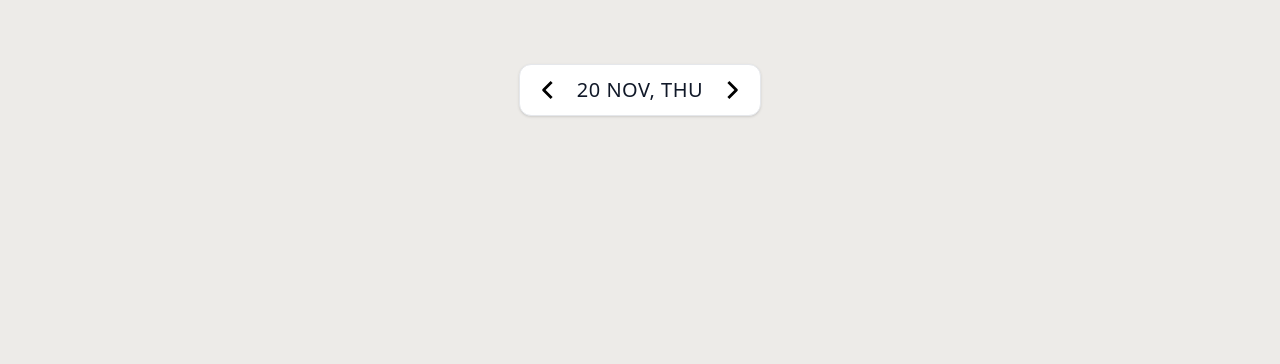
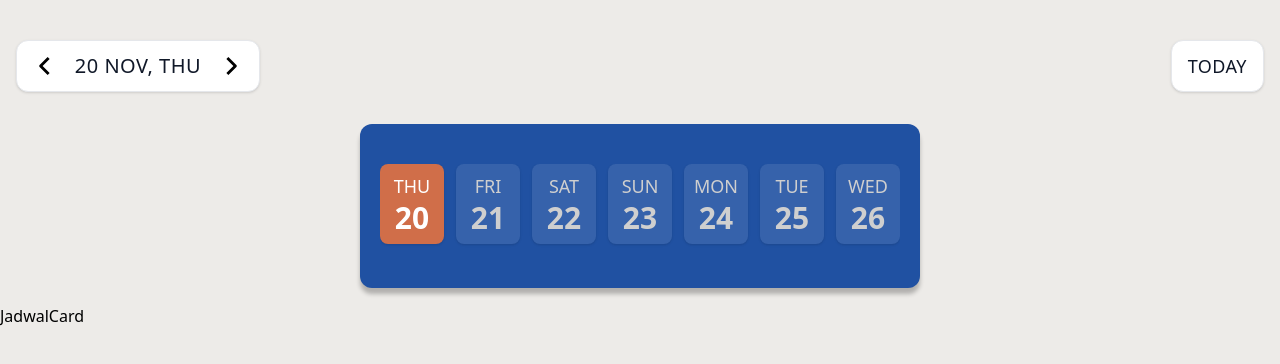
Before and after one commit to FaizYanuar/info-kelas-app, a Next.js app: page / in a window 1280 px wide. Shown: the top 364 px of the page. Built offline with nearby package versions, Linux system fonts and the light colour scheme.

Commit message:
feat: update bagian tanggal di home

```diff
--- a/app/components/homepage/home_page.tsx
+++ b/app/components/homepage/home_page.tsx
@@ -1,12 +1,13 @@
 import React from 'react'
 import Tanggal from './tanggal'
+import JadwalCard from './jadwal'
 
 export default function Homepage() {
   return (
     <div className='bg-[#EDEBE8] h-screen'>
 
     <Tanggal/>
-
+    <JadwalCard/>
     </div>
   )
 }
--- /dev/null
+++ b/app/components/homepage/jadwal.tsx
@@ -0,0 +1,7 @@
+import React from 'react'
+
+export default function JadwalCard() {
+  return (
+    <div>JadwalCard</div>
+  )
+}
--- a/app/components/homepage/tanggal.tsx
+++ b/app/components/homepage/tanggal.tsx
@@ -1,22 +1,78 @@
-import React from 'react'
+"use client"
+import React, { useState } from 'react';
 
+// Helper: Format tanggal pill atas (e.g., "16 NOV, SUN")
 const formatDisplayDate = (date: Date) => {
     const month = date.toLocaleDateString('en-GB', { month: 'short' }).toUpperCase();
     const weekday = date.toLocaleDateString('en-US', { weekday: 'short' }).toUpperCase();
     const day = date.getDate();
-
     return `${day} ${month}, ${weekday}`;
 }
 
+// Helper: Buat array 7 hari ke depan, mulai dari 'baseDate'
+const getWeekDays = (baseDate: Date) => {
+    const days = [];
+    for (let i = 0; i < 7; i++) {
+        const date = new Date(baseDate);
+        date.setDate(baseDate.getDate() + i);
+        days.push({
+            key: date.toISOString(),
+            day: date.toLocaleDateString('en-US', { weekday: 'short' }).toUpperCase(),
+            date: date.getDate(),
+            fullDate: date,
+        });
+    }
+    return days;
+};
+
+// Helper: Cek jika 2 tanggal adalah hari yang sama
+const isSameDay = (d1: Date, d2: Date) => {
+    return d1.toDateString() === d2.toDateString();
+};
+
+
 export default function Tanggal() {
-    const today = new Date();
 
-    const formattedDate = formatDisplayDate(today);
+    // State utama untuk tanggal yang sedang aktif
+    const [currentDate, setCurrentDate] = useState(new Date());
+
+    // Handler: Mundur 1 hari
+    const handlePrevDay = () => {
+        setCurrentDate(prevDate => {
+            const prev = new Date(prevDate);
+            prev.setDate(prev.getDate() - 1);
+            return prev;
+        });
+    };
+
+    // Handler: Maju 1 hari
+    const handleNextDay = () => {
+        setCurrentDate(prevDate => {
+            const next = new Date(prevDate);
+            next.setDate(next.getDate() + 1);
+            return next;
+        });
+    };
+
+    const handleGoToday = () => {
+        setCurrentDate(new Date());
+    };
+
+    // Format tanggal untuk pill atas (berdasarkan state)
+    const formattedDate = formatDisplayDate(currentDate);
+
+    // Hitung ulang 7 hari (berdasarkan state)
+    // Ini membuat slider "bergeser"
+    const weekDays = getWeekDays(currentDate);
+
     return (
+        <div>
+            {/* --- PILL ATAS --- */}
             <div className="flex justify-center p-4">
-            <div className=" mt-12 inline-flex items-center gap-4 py-1 px-4 bg-white rounded-xl shadow-sm  border border-gray-200">
-
-                <button className="p-1 rounded-full hover:bg-gray-100 transition-colors">
+                <div className=" mt-6 flex justify-between w-screen">
+                    <div className='inline-flex items-center gap-2 py-1 px-4 bg-white rounded-xl shadow-sm  border border-gray-200'>
+                        {/* Tombol "Prev" */}
+                        <button onClick={handlePrevDay} className="p-1 rounded-full hover:bg-gray-100 transition-colors">
                             <svg xmlns="http://www.w3.org/2000/svg" width="17" height="34" viewBox="0 0 12 24">
                                 <g transform="rotate(180 6 12)">
                                     <path fill="currentColor" fillRule="evenodd" d="M10.157 12.711L4.5 18.368l-1.414-1.414l4.95-4.95l-4.95-4.95L4.5 5.64l5.657 5.657a1 1 0 0 1 0 1.414" />
@@ -24,13 +80,58 @@ export default function Tanggal() {
                             </svg>
                         </button>
 
-                <span className="font-medium text-gray-900 text-xl tracking-wide">
+                        {/* Teks tanggal dinamis */}
+                        <span className="font-medium text-gray-900 text-xl tracking-wide w-36 text-center">
                             {formattedDate}
                         </span>
 
-                <button className="p-1 rounded-full hover:bg-gray-100 transition-colors">
-                    <svg xmlns="http://www.w3.org/2000/svg" width="17" height="34" viewBox="0 0 12 24"><path fill="currentColor" fill-rule="evenodd" d="M10.157 12.711L4.5 18.368l-1.414-1.414l4.95-4.95l-4.95-4.95L4.5 5.64l5.657 5.657a1 1 0 0 1 0 1.414" /></svg>
+                        {/* Tombol "Next" */}
+                        <button onClick={handleNextDay} className="p-1 rounded-full hover:bg-gray-100 transition-colors">
+                            <svg xmlns="http://www.w3.org/2000/svg" width="17" height="34" viewBox="0 0 12 24"><path fill="currentColor" fillRule="evenodd" d="M10.157 12.711L4.5 18.368l-1.414-1.414l4.95-4.95l-4.95-4.95L4.5 5.64l5.657 5.657a1 1 0 0 1 0 1.414" /></svg>
                         </button>
+                    </div>
+                    <button
+                    onClick={handleGoToday}
+                    // Saya menyalin class dari snippet yang Anda kirim
+                    className='inline-flex items-center gap-4 py-1 px-4 bg-white rounded-xl shadow-sm border border-gray-200 hover:bg-gray-50 active:scale-95 transition-all'
+                >
+                    <h1 className='font-medium text-gray-900 text-lg tracking-wide'>TODAY</h1>
+                </button>
+                </div>
+
+            </div>
+
+            {/* --- SLIDER KARTU BAWAH --- */}
+            <div className='p-4 sm:flex sm:justify-center '>
+                <div className='bg-[#2051A2] py-10 px-5 rounded-xl shadow-[0px_6px_4px_0px_rgba(0,0,0,0.25)]'>
+                    {/* 'no-scrollbar' adalah kelas custom dari globals.css */}
+                    <div className='flex gap-3 overflow-x-auto pb-1 no-scrollbar'>
+
+                        {/* Loop untuk 7 kartu hari */}
+                        {weekDays.map((day, index) => (
+                            <button
+                                key={day.key}
+                                // Update state saat kartu diklik
+                                onClick={() => setCurrentDate(day.fullDate)}
+
+                                // Ganti style: Kartu pertama (index 0) selalu aktif
+                                className={`
+                                    shrink-0
+                                    w-16
+                                    py-2 px-2 text-center rounded-lg shadow-sm
+                                    transition-colors duration-200
+                                    ${index === 0
+                                        ? 'bg-[#D06E49] text-white' // Aktif
+                                        : 'bg-white/10 text-[#CFCFCF] hover:bg-white/20' // Inaktif
+                                    }
+                                `}
+                            >
+                                <h1 className='text-lg font-medium'>{day.day}</h1>
+                                <h1 className='text-3xl font-bold'>{day.date}</h1>
+                            </button>
+                        ))}
+                    </div>
+                </div>
             </div>
         </div>
     )
--- a/app/globals.css
+++ b/app/globals.css
@@ -1 +1,10 @@
 @import "tailwindcss";
+
+.no-scrollbar::-webkit-scrollbar {
+    display: none;
+}
+
+.no-scrollbar {
+    -ms-overflow-style: none;
+    scrollbar-width: none;
+}
```
Lines whose indentation alone changed are shown as unchanged.
